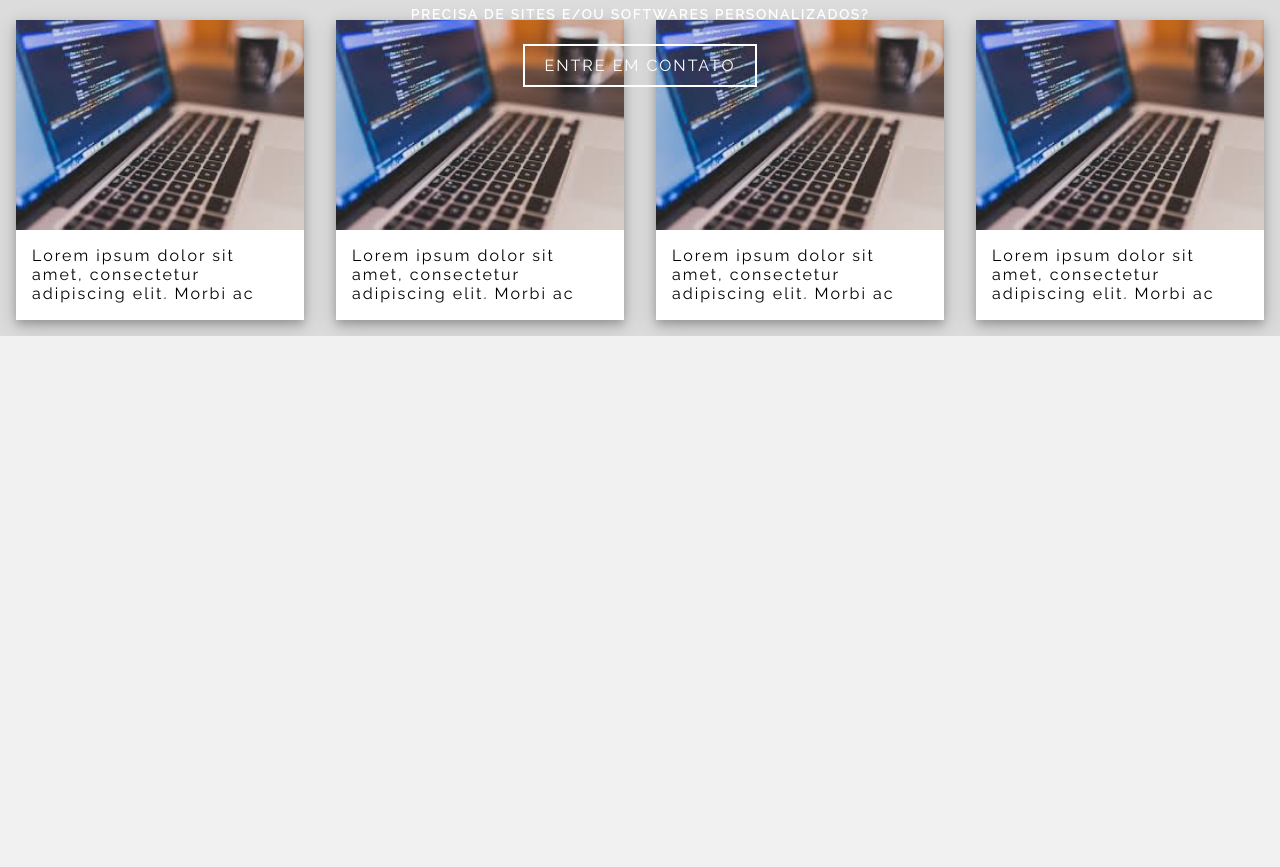
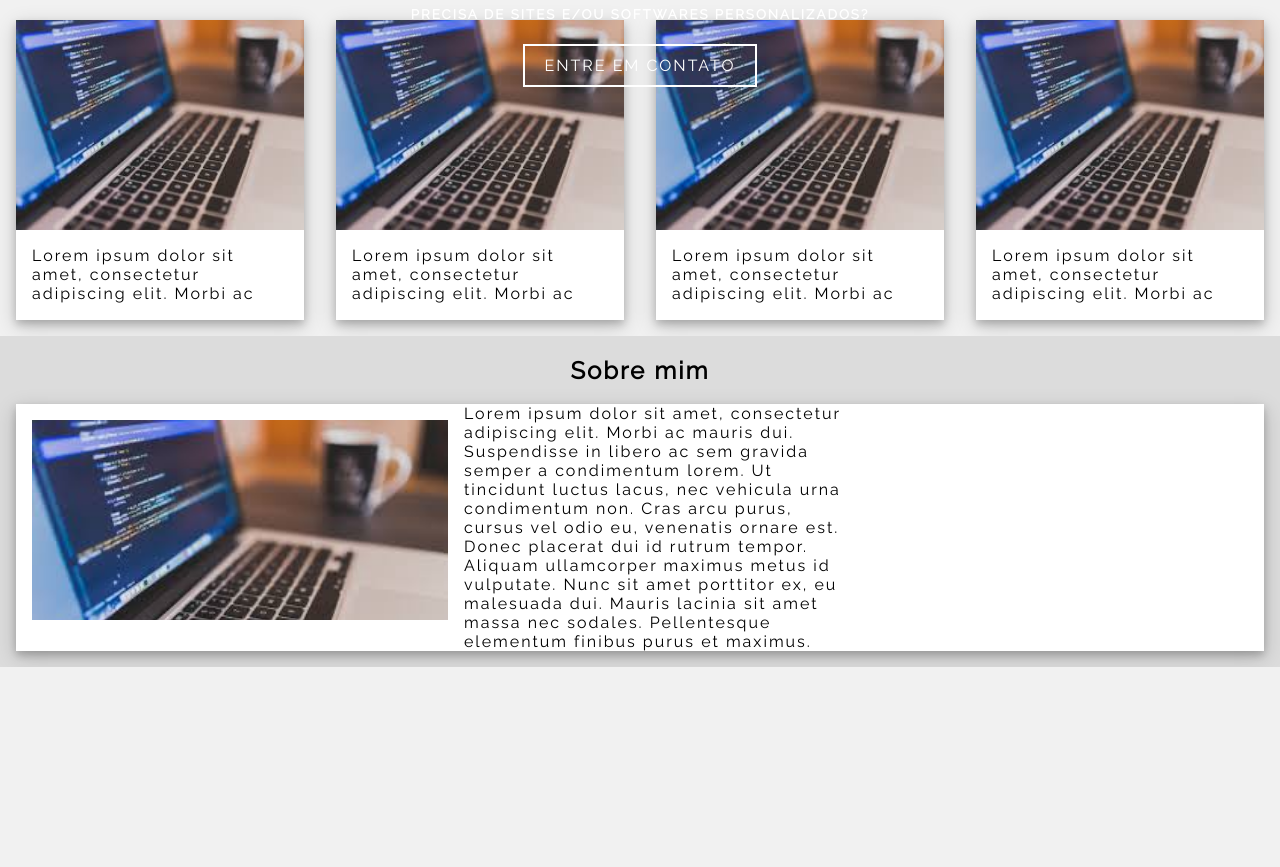
Before and after one commit to caiofilipemr/CFMR-Site, a plain HTML site: page index.html in a window 1280 px wide. Shown: the part 474-1341 px from the top of the page. Before the commit the page ends 1010 px from the top, so only its background shows below. Drawn offline with Linux system fonts and the light colour scheme.

Commit message:
Adição da sessão sobre mim

```diff
--- a/css/main.css
+++ b/css/main.css
@@ -66,8 +66,11 @@ body {
 .hide {
   display: none !important;
 }
-.lgrey {
+.bg-lgrey {
   background-color: rgb(220, 220, 220)
+}
+.bg-white {
+  background-color: white;
 }
 [class*="container-"] {
   width: 100%;
@@ -261,3 +264,17 @@ div.container-welcome-slogan {
   color: white;
   padding: 0;
 }
+
+.about-card {
+  box-shadow: 0 4px 8px 0 rgba(0,0,0,0.2),0 6px 20px 0 rgba(0,0,0,0.19);
+  margin: 16px;
+}
+
+.profile-image {
+  background-image: url('../img/images.jpeg');
+  background-size: cover;
+  background-repeat: no-repeat;
+  height: 200px;
+  margin: 16px;
+  float: left;
+}
--- a/index.html
+++ b/index.html
@@ -31,14 +31,14 @@
   </div>
 </header>
 
-<section id="trabalho">
+<section id="trabalho" class="bg-lgrey">
   <div class="container-content">
     <h1 class="center">Conheça meu trabalho</h1>
 
   </div>
 </section>
 
-<section id="blog" class="lgrey">
+<section id="blog">
   <div class="container-content">
     <h1 class="center">Últimas do blog</h1>
     <div class="col-3 col-l-6 col-m-12 card-container">
@@ -115,6 +115,20 @@
   </div>
 </section>
 
+<section id="sobre" class="bg-lgrey">
+  <div class="container-content">
+    <h1 class="center">Sobre mim</h1>
+    <div class="about-card bg-white">
+      <div class="col-4 profile-image">
+
+      </div>
+      <div class="col-8">
+        Lorem ipsum dolor sit amet, consectetur adipiscing elit. Morbi ac mauris dui. Suspendisse in libero ac sem gravida semper a condimentum lorem. Ut tincidunt luctus lacus, nec vehicula urna condimentum non. Cras arcu purus, cursus vel odio eu, venenatis ornare est. Donec placerat dui id rutrum tempor. Aliquam ullamcorper maximus metus id vulputate. Nunc sit amet porttitor ex, eu malesuada dui. Mauris lacinia sit amet massa nec sodales. Pellentesque elementum finibus purus et maximus.
+      </div>
+    </div>
+  </div>
+</section>
+
 <footer>
   <div style="height: 200px;">
 
```
